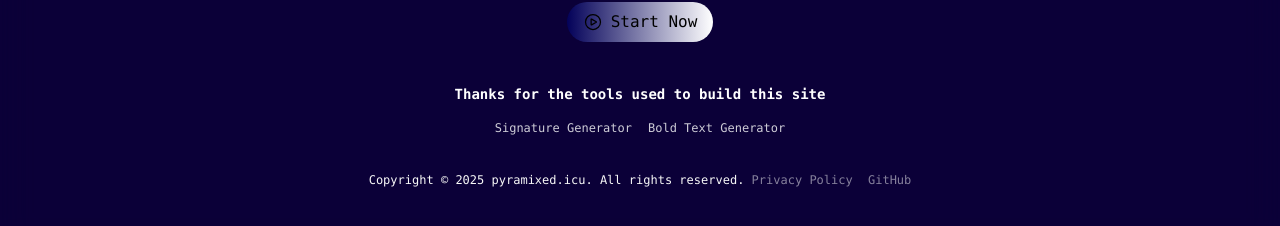
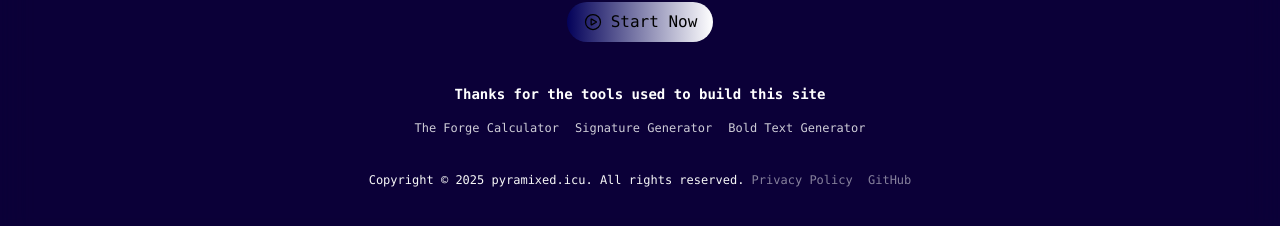
Before and after one commit to sprunki-sprunkr/pyramixed, an Eleventy site: page src/index.html in a window 1280 px wide. Shown: the part 4627-4853 px from the top of the page. Built offline with nearby package versions, Linux system fonts and the light colour scheme; Eleventy itself is replaced by a stand-in of ours; files that its build step writes are made by us from their sources.

Commit message:
feat: add backlinks

```diff
--- a/src/_includes/base.njk
+++ b/src/_includes/base.njk
@@ -113,6 +113,14 @@
         <div class="my-8 text-sm flex flex-wrap justify-center gap-4">
           <p class="w-full font-bold text-white">Thanks for the tools used to build this site</p>
           <a
+            href="https://theforgecalculator.net/"
+            class="text-white opacity-80 text-xs"
+            title="The Forge Calculator"
+            target="_blank"
+          >
+            The Forge Calculator
+          </a>
+          <a
           href="https://signaturegenerator.pro/"
           class="text-white opacity-80 text-xs"
           title="Signature Generator"
```
